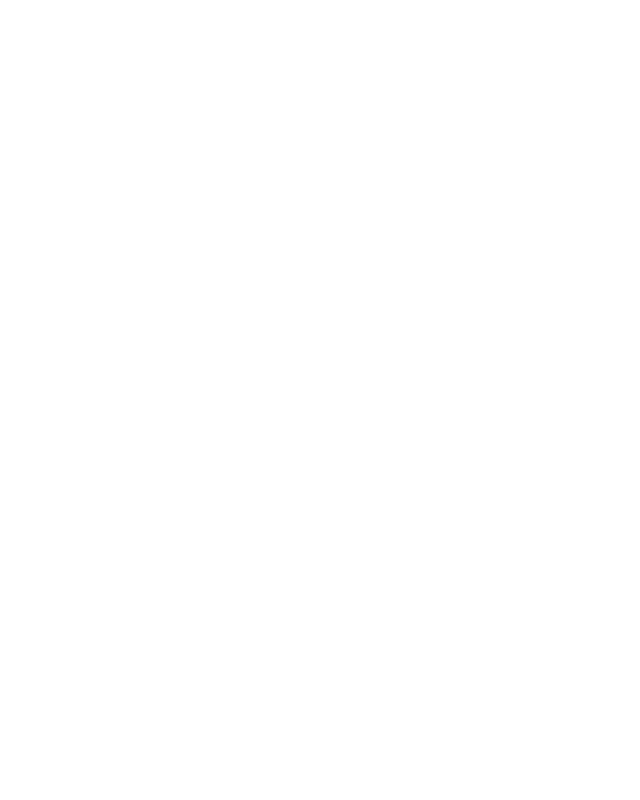
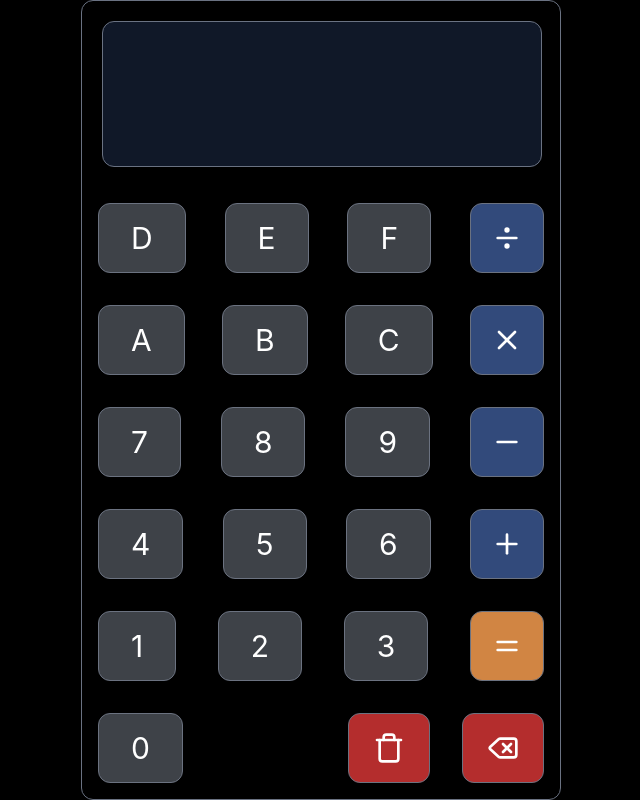
Before and after one commit to Keanu-Ellary/IMY772_Pair_Assignment_13, a Vue app in the folder app/frontend/: page / in a window 1280 px wide. Shown: the whole page, without its empty margins (319-959 px from the left). Built offline with nearby package versions, Linux system fonts and the light colour scheme.

Commit message:
feat: calculator designed

```diff
--- a/app/frontend/package.json
+++ b/app/frontend/package.json
@@ -10,6 +10,7 @@
   },
   "dependencies": {
     "@tailwindcss/vite": "^4.2.4",
+    "lucide-vue-next": "^1.0.0",
     "vue": "^3.5.32"
   },
   "devDependencies": {
--- a/app/frontend/src/components/Calculator.vue
+++ b/app/frontend/src/components/Calculator.vue
@@ -1,6 +1,145 @@
-<script>
+<script setup>
+    import { Delete, Trash, Divide, Plus, Minus, X, Equal  } from 'lucide-vue-next'
 </script>
 
 <template>
+    <div class="min-h-screen flex items-center justify-center bg-black">
+        <div class="flex flex-col w-120 h-200 border border-gray-500 rounded-xl">
+            <div class="flex flex-col w-110 h-40 border border-gray-500 rounded-xl m-5 bg-gray-900">
+                <div>
 
+                </div>
+                <div>
+
+                </div>
+            </div>
+
+            <div class="flex flex-col mx-4 text-3xl">
+
+                <div class="flex flex-row gap-2 justify-between my-4">
+                    <button class="input-button">
+                        <span>D</span>
+                    </button>
+                    <button class="input-button">
+                        <span>E</span>
+                    </button>
+                    <button class="input-button">
+                        <span>F</span>
+                    </button>
+                    <button class="operation-button">
+                        <Divide class="w-10 h-8"/>
+                    </button>
+                </div>
+
+                <div class="flex flex-row gap-2 justify-between my-4">
+                    <button class="input-button">
+                        <span>A</span>
+                    </button>
+                    <button class="input-button">
+                        <span>B</span>
+                    </button>
+                    <button class="input-button">
+                        <span>C</span>
+                    </button>
+                    <button class="operation-button">
+                        <X class="w-10 h-8"/>
+                    </button>
+                </div>
+
+                <div class="flex flex-row gap-2 justify-between my-4">
+                    <button class="input-button">
+                        <span>7</span>
+                    </button>
+                    <button class="input-button">
+                        <span>8</span>
+                    </button>
+                    <button class="input-button">
+                        <span>9</span>
+                    </button>
+                    <button class="operation-button">
+                        <Minus class="w-10 h-8"/>
+                    </button>
+                </div>
+
+                <div class="flex flex-row gap-2 justify-between my-4">
+                    <button class="input-button">
+                        <span>4</span>
+                    </button>
+                    <button class="input-button">
+                        <span>5</span>
+                    </button>
+                    <button class="input-button">
+                        <span>6</span>
+                    </button>
+                    <button class="operation-button">
+                        <Plus class="w-10 h-8"/>
+                    </button>
+                </div>
+
+                <div class="flex flex-row gap-2 justify-between my-4">
+                    <button class="input-button">
+                        <span>1</span>
+                    </button>
+                    <button class="input-button">
+                        <span>2</span>
+                    </button>
+                    <button class="input-button">
+                        <span>3</span>
+                    </button>
+                    <button class="equal-button">
+                        <Equal class="w-10 h-8"/>
+                    </button>
+                </div>
+
+                <div class="flex flex-row gap-2 justify-between my-4">
+                    <button class="input-button">
+                        <span>0</span>
+                    </button>
+                    <div class="flex flex-row gap-8">
+                        <button class="clear-button">
+                            <Trash class="w-12 h-8"/>
+                        </button>
+                        <button class="clear-button">
+                            <Delete class="w-12 h-8"/>
+                        </button>
+                    </div>
+                </div>
+
+            </div>
+        </div>
+    </div>
 </template>
+
+<style>
+    .input-button {
+        border: 1px solid #6b7280;
+        border-radius: 0.75rem;
+        padding: 1rem 2rem;
+        color: white;
+        background: #3e4248;
+    }
+
+    .operation-button {
+        border: 1px solid #6b7280;
+        border-radius: 0.75rem;
+        padding: 0rem 1rem;
+        color: white;
+        background: #324a7b;
+    }
+
+    .equal-button {
+        border: 1px solid #6b7280;
+        border-radius: 0.75rem;
+        padding: 0rem 1rem;
+        color: white;
+        background: #d18543;
+    }
+
+    .clear-button {
+        border: 1px solid #6b7280;
+        border-radius: 0.75rem;
+        padding: 0rem 1rem;
+        color: white;
+        background: #b42d2d;
+    }
+</style>
```
Also changed, not shown: 1 other file (tests, documents, lock files or other folders).
